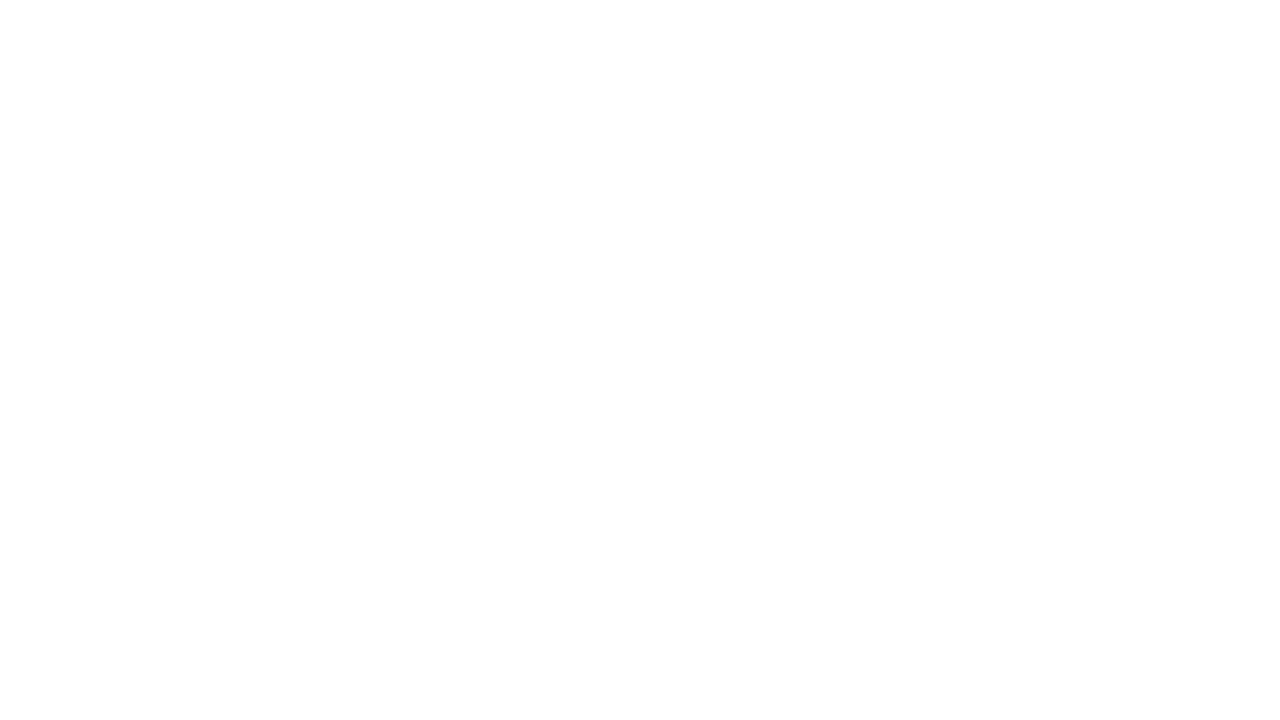
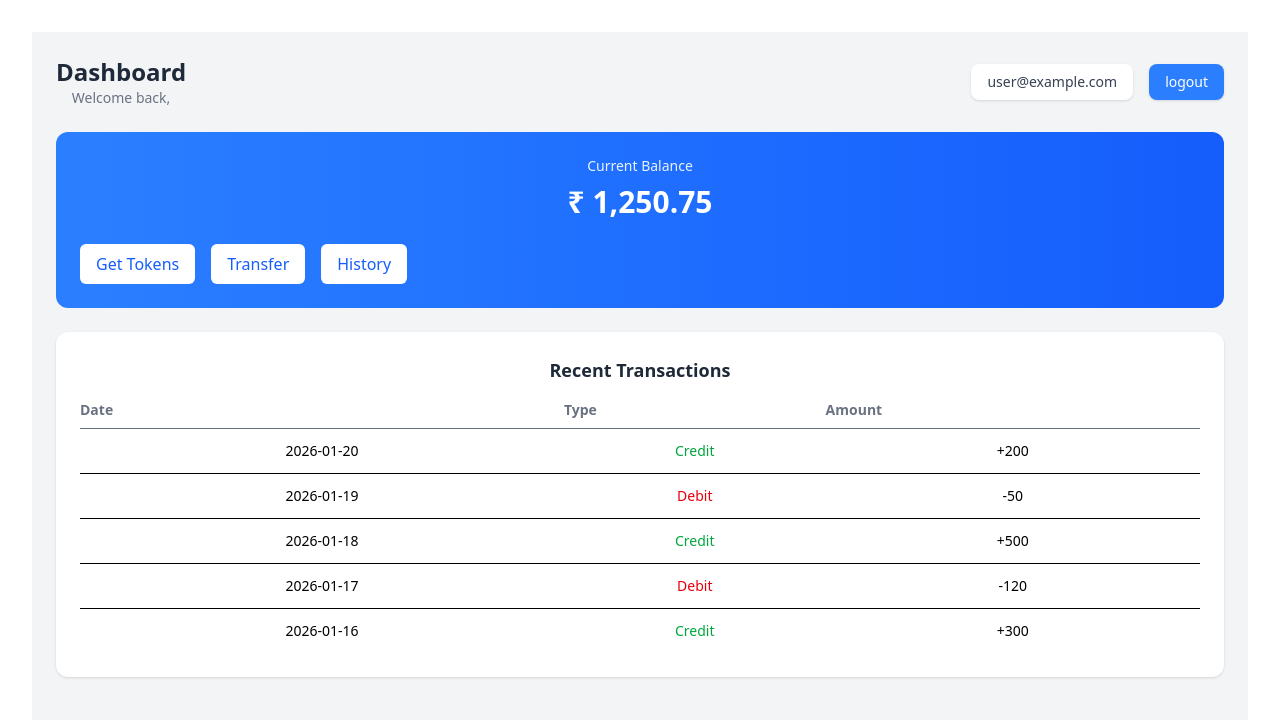
Before and after one commit to AJAYKUMAR0313/Stable_coin_Demo_FE, a React (Vite) app: page /dashboard in a window 1280 px wide. Before the commit this address had no page. Shown: the top 720 px of the page. Built offline with nearby package versions, Linux system fonts and the light colour scheme.

Commit message:
dashboard

```diff
--- a/src/App.jsx
+++ b/src/App.jsx
@@ -2,6 +2,7 @@ import React from 'react'
 import LoginPage from './features/auth/pages/LoginPage'
 import SignUpPage from './features/auth/pages/SignUpPage'
 import { Routes, Route, Navigate } from 'react-router-dom'
+import Dashboard from './pages/Dashboard'
 function App() {
 
   return (
@@ -10,6 +11,7 @@ function App() {
         <Route path="/" element={<Navigate to="/login" />} />
         <Route path="/login" element={<LoginPage />} />
         <Route path="/signup" element={<SignUpPage />} />
+        <Route path="/dashboard" element={<Dashboard />} />
       </Routes>
     </>
   )
--- a/src/features/auth/pages/LoginPage.jsx
+++ b/src/features/auth/pages/LoginPage.jsx
@@ -2,7 +2,7 @@ import React from "react";
 import { useState } from "react";
 import axios from "axios";
 import { ENDPOINTS } from "../../../services/endpoints";
-// import  { useNavigate } from "react-router-dom";
+import  { useNavigate } from "react-router-dom";
 
 export default function LoginPage() {
   const [email, setEmail] = useState("");
@@ -10,7 +10,7 @@ export default function LoginPage() {
   const [loading, setLoading] = useState(false);
   const [error, setError] = useState("");
   const [success, setSuccess] = useState("");
-  // const navigate = useNavigate();
+  const navigate = useNavigate();
 
   const handleLogin = async (e) => {
     e.preventDefault();
@@ -31,10 +31,11 @@ export default function LoginPage() {
         setSuccess("Login successful!");
 
         localStorage.setItem("wallet_address", data.wallet_address);
+        localStorage.setItem("username", data.username);
 
         console.log("Login success:", data);
 
-        // navigate("/dashboard");
+        navigate("/dashboard");
       } else {
         // ❌ Backend-auth failure
         setError(data.message || "Invalid credentials");
--- /dev/null
+++ b/src/pages/Dashboard.jsx
@@ -0,0 +1,111 @@
+import React from "react";
+import { useState } from "react";
+import axios from "axios";
+import { useNavigate } from "react-router-dom";
+
+export default function Dashboard() {
+  // mock data (replace with backend later)
+  const user = {
+    name: localStorage.getItem("username"),
+    email: "user@example.com",
+  };
+
+  const balance = 1250.75;
+
+  const navigate = useNavigate();
+
+  const logout = () => {
+    localStorage.removeItem("username");
+    localStorage.removeItem("wallet_address");
+    navigate("/login");
+  };
+
+  const transactions = [
+    { id: 1, type: "Credit", amount: "+200", date: "2026-01-20" },
+    { id: 2, type: "Debit", amount: "-50", date: "2026-01-19" },
+    { id: 3, type: "Credit", amount: "+500", date: "2026-01-18" },
+    { id: 4, type: "Debit", amount: "-120", date: "2026-01-17" },
+    { id: 5, type: "Credit", amount: "+300", date: "2026-01-16" },
+  ];
+
+  return (
+    <div className="min-h-screen bg-gray-100 p-6">
+      {/* Header */}
+      <div className="flex justify-between items-center mb-6">
+        <div>
+          <h1 className="text-2xl font-bold text-gray-800">Dashboard</h1>
+          <p className="text-sm text-gray-500">Welcome back, {user.name}</p>
+        </div>
+
+        {/* Profile */}
+        <div className="flex items-center gap-4">
+          <div className="bg-white px-4 py-2 rounded-lg shadow-sm">
+            <p className="text-sm font-medium text-gray-700">{user.email}</p>
+          </div>
+          <div className="bg-blue-500 px-4 py-2 rounded-lg shadow-sm">
+            <p className="text-sm font-medium text-white">
+              <button onClick={() => logout()}>logout</button>
+            </p>
+          </div>
+        </div>
+      </div>
+
+      {/* Balance Card */}
+      <div className="bg-gradient-to-r from-blue-500 to-blue-600 text-white rounded-xl p-6 mb-6">
+        <p className="text-sm opacity-90">Current Balance</p>
+        <h2 className="text-3xl font-bold mt-2">
+          ₹ {balance.toLocaleString()}
+        </h2>
+
+        {/* Quick Actions */}
+        <div className="flex gap-4 mt-6">
+          <button className="bg-white text-blue-600 px-4 py-2 rounded-md font-medium hover:bg-gray-100">
+            Get Tokens
+          </button>
+          <button className="bg-white text-blue-600 px-4 py-2 rounded-md font-medium hover:bg-gray-100">
+            Transfer
+          </button>
+          <button className="bg-white text-blue-600 px-4 py-2 rounded-md font-medium hover:bg-gray-100">
+            History
+          </button>
+        </div>
+      </div>
+
+      {/* Recent Transactions */}
+      <div className="bg-white rounded-xl shadow-sm p-6">
+        <h3 className="text-lg font-semibold text-gray-800 mb-4">
+          Recent Transactions
+        </h3>
+
+        {transactions.length === 0 ? (
+          <p className="text-sm text-gray-500">No recent transactions</p>
+        ) : (
+          <table className="w-full text-sm">
+            <thead>
+              <tr className="text-left text-gray-500 border-b">
+                <th className="pb-2">Date</th>
+                <th className="pb-2">Type</th>
+                <th className="pb-2">Amount</th>
+              </tr>
+            </thead>
+            <tbody>
+              {transactions.map((tx) => (
+                <tr key={tx.id} className="border-b last:border-none">
+                  <td className="py-3">{tx.date}</td>
+                  <td
+                    className={`py-3 font-medium ${
+                      tx.type === "Credit" ? "text-green-600" : "text-red-600"
+                    }`}
+                  >
+                    {tx.type}
+                  </td>
+                  <td className="py-3">{tx.amount}</td>
+                </tr>
+              ))}
+            </tbody>
+          </table>
+        )}
+      </div>
+    </div>
+  );
+}
```
